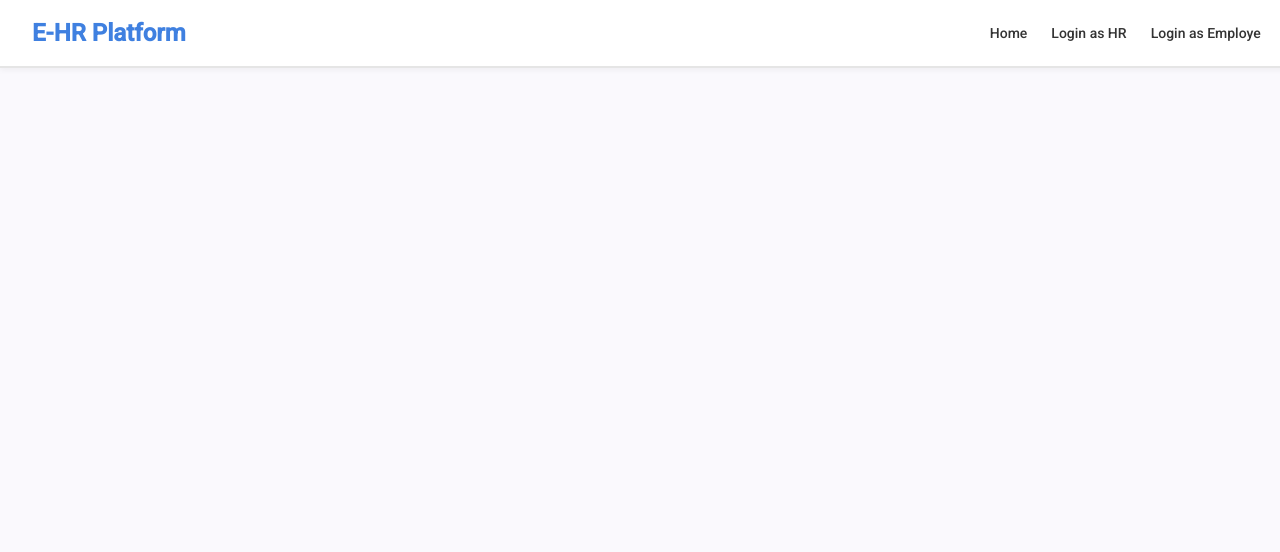
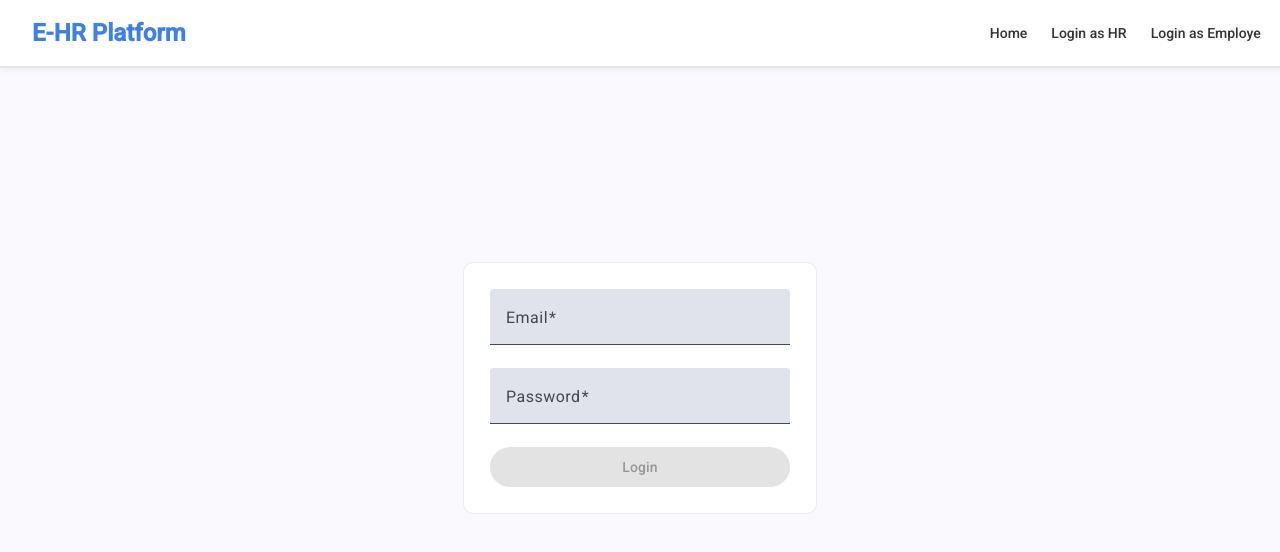
Before and after one commit to Nemanja0033/e-hr-platform-demo, an Angular app: page /employe/auth in a window 1280 px wide. Before the commit this address led to /. Shown: the top 552 px of the page. Built offline with nearby package versions, Linux system fonts and the light colour scheme.

Commit message:
feat: implement employee authentication flow and dashboard components

```diff
--- a/src/app/app.routes.ts
+++ b/src/app/app.routes.ts
@@ -2,6 +2,7 @@ import { Routes } from '@angular/router';
 import { AdminDashboard } from './modules/admin/components/admin-dashboard/admin-dashboard';
 import { Home } from './modules/home/home';
 import { HrAuth } from './modules/admin/components/admin-auth/hr-auth';
+import { EmployeAuth } from './modules/employe/components/employe-auth/employe-auth';
 export const routes: Routes = [
     {
         path: '',
@@ -14,5 +15,9 @@ export const routes: Routes = [
     {
         path: 'hr/dashboard', // samo "dashboard"
         component: AdminDashboard,
+    },
+    {
+        path: 'employe/auth',
+        component: EmployeAuth
     }
 ];
--- a/src/app/modules/admin/components/admin-auth/hr-auth.ts
+++ b/src/app/modules/admin/components/admin-auth/hr-auth.ts
@@ -3,11 +3,11 @@ import { FormBuilder, ReactiveFormsModule, Validators } from '@angular/forms';
 import { MatButtonModule } from '@angular/material/button';
 import { MatFormFieldModule } from '@angular/material/form-field';
 import { MatInputModule } from '@angular/material/input';
-import { AuthService } from '../../../core/services/auth/auth';
 import { CommonModule } from '@angular/common';
 import { UserStore } from '../../../core/store/user.store';
 import { MatSnackBar } from '@angular/material/snack-bar';
 import { Router } from '@angular/router';
+import { AuthService } from '../../../core/services/auth/auth';
 
 @Component({
   selector: 'app-admin',
@@ -57,7 +57,7 @@ export class HrAuth {
       return;
     }
 
-    this.authService.login(this.loginForm.getRawValue()).subscribe({
+    this.authService.loginHr(this.loginForm.getRawValue()).subscribe({
       next: (res: any) => {
         console.log('Login success', res);
         this.authService.saveToken(res.token);
@@ -80,13 +80,15 @@ export class HrAuth {
       return;
     }
 
-    this.authService.register(this.registerForm.getRawValue()).subscribe({
+    this.authService.registerHr(this.registerForm.getRawValue()).subscribe({
       next: (res: any) => {
         console.log('Register success', res);
         this._snackBar.open("Account succesfully created!")
         this.haveAccount.set(true); // Push user to login after succesfully register.
       },
-      error: (err) => console.error('Register failed', err)
+      error: (err) => {
+        this._snackBar.open(err.error.message, 'Got it');
+      }
     });
   }
 }
--- a/src/app/modules/admin/components/admin-dashboard/admin-dashboard.ts
+++ b/src/app/modules/admin/components/admin-dashboard/admin-dashboard.ts
@@ -16,18 +16,8 @@ export class AdminDashboard {
     private userStore: UserStore,
     private authService: AuthService
   ) {
+    // This is an observable $ - in name is common practice to detect a observable.
     this.user$ = this.userStore?.user$;
   }
 
-  ngOnInit() {
-    const token = localStorage.getItem('token');
-
-    if (token) {
-      this.authService.getMe().subscribe({
-        next: (user: any) => {
-          this.userStore.setUser({ ...user, token });
-        }
-      });
-    }
-  }
 }
--- a/src/app/modules/core/services/auth/auth.ts
+++ b/src/app/modules/core/services/auth/auth.ts
@@ -4,23 +4,25 @@ import { Injectable } from '@angular/core';
 @Injectable({
   providedIn: 'root',
 })
+// This service provides mehtods for both HR and Employe Auth flow
+
 export class AuthService {
   constructor(private http: HttpClient){}
 
-  register(registerData: {name: string; password: string; email: string} ){
-    return this.http.post(`http://localhost:3000/api/auth/register`, registerData);
+  registerHr(registerData: {name: string; password: string; email: string} ){
+    return this.http.post(`http://localhost:3000/api/hr/auth/register`, registerData);
   }
 
-  login(loginData: {email: string; password: string}){
-    return this.http.post(`http://localhost:3000/api/auth/login`, loginData);
+  loginHr(loginData: {email: string; password: string}){
+    return this.http.post(`http://localhost:3000/api/hr/auth/login`, loginData);
+  }
+
+  getMeHr(){
+    return this.http.get('http://localhost:3000/api/hr/auth/me');
   }
 
   logout(){
     localStorage.removeItem('token');
-  }
-
-  getMe(){
-    return this.http.get('http://localhost:3000/api/auth/me');
   }
 
   saveToken(token: string){
--- /dev/null
+++ b/src/app/modules/employe/components/employe-auth/employe-auth.css
@@ -0,0 +1,22 @@
+.container {
+    width: 100%;
+    height: 80%;
+    display: flex;
+    justify-content: center;
+    align-items: center;
+
+    .content-container {
+        background-color: white;
+        display: grid;
+        gap: 10px;
+        width: 300px;
+        border: 1px solid rgba(78, 78, 78, 0.11);
+        padding: 26px;
+        border-radius: 10px;
+
+        .form {
+            display: grid;
+            gap: 3px
+        }
+    }
+}
--- /dev/null
+++ b/src/app/modules/employe/components/employe-auth/employe-auth.html
@@ -0,0 +1,28 @@
+<main class="container">
+    <div class="content-container">
+        <form class="form" [formGroup]="loginForm" (ngSubmit)="handleLogin()">
+            <mat-form-field>
+                <mat-label>Email</mat-label>
+                <input matInput type="email" formControlName="email">
+
+                @if (loginForm.get('email')?.hasError('required') && loginForm.get('email')?.touched) {
+                <mat-error>Email is required</mat-error>
+                }
+                @if (loginForm.get('email')?.hasError('email') && loginForm.get('email')?.touched) {
+                <mat-error>Invalid email format</mat-error>
+                }
+            </mat-form-field>
+
+            <mat-form-field>
+                <mat-label>Password</mat-label>
+                <input matInput type="password" formControlName="password">
+
+                @if(loginForm.get('password')?.hasError('required') && loginForm.get('password')?.touched){
+                <mat-error>Password is required</mat-error>
+                }
+            </mat-form-field>
+
+            <button [disabled]="loginForm.pending || !loginForm.dirty" mat-flat-button color="primary" type="submit">Login</button>
+        </form>
+    </div>
+</main>
--- /dev/null
+++ b/src/app/modules/employe/components/employe-auth/employe-auth.ts
@@ -0,0 +1,37 @@
+import { Component } from '@angular/core';
+import { FormBuilder, FormGroup, ReactiveFormsModule, Validators } from '@angular/forms';
+import { AuthService } from '../../../core/services/auth/auth';
+import { UserStore } from '../../../core/store/user.store';
+import { MatError, MatFormField, MatLabel } from "@angular/material/form-field";
+import { MatInput } from '@angular/material/input';
+import { MatButton } from '@angular/material/button';
+
+@Component({
+  selector: 'app-employe-auth',
+  imports: [ReactiveFormsModule, MatFormField, MatLabel, MatError, MatInput, MatButton],
+  templateUrl: './employe-auth.html',
+  styleUrl: './employe-auth.css',
+})
+export class EmployeAuth {
+  loginForm;
+
+  constructor(
+    private fb: FormBuilder,
+    private authService: AuthService,
+    private userStore: UserStore
+  ){
+    this.loginForm = this.fb.group({
+      email: ['', [Validators.required, Validators.email]],
+      password: ['', Validators.required]
+    })
+  }
+
+  handleLogin(){
+    if(this.loginForm.invalid){
+      this.loginForm.markAllAsTouched();
+      return;
+    }
+
+    console.log(this.loginForm.value);
+  }
+}
--- /dev/null
+++ b/src/app/modules/employe/components/employe-dashboard/employe-dashboard.html
@@ -0,0 +1 @@
+<p>employe-dashboard works!</p>
--- a/src/app/modules/shared/components/navbar/navbar.ts
+++ b/src/app/modules/shared/components/navbar/navbar.ts
@@ -1,10 +1,10 @@
 import { Component } from "@angular/core";
 import { Router, RouterLink } from "@angular/router";
 import { Observable } from "rxjs";
-import { AuthService } from "../../../core/services/auth/auth";
 import { UserStore } from "../../../core/store/user.store";
 import { AsyncPipe } from "@angular/common";
 import { MatSnackBar } from "@angular/material/snack-bar";
+import { AuthService } from "../../../core/services/auth/auth";
 
 @Component({
   selector: 'app-navbar',
@@ -19,6 +19,18 @@ export class Navbar {
     this.isAuth$ = this.userStore.isUserAuth$;
   }
 
+  ngOnInit() {
+    const token = localStorage.getItem('token');
+
+    if (token) {
+      this.authService.getMeHr().subscribe({
+        next: (user: any) => {
+          this.userStore.setUser({ ...user, token });
+        }
+      });
+    }
+  }
+
   handleLogout() {
     this.authService.logout();
     this.userStore.clearUser();
```
Also changed, not shown: src/app/modules/employe/components/employe-dashboard/employe-dashboard.ts (added, +11 -0 lines), src/app/modules/employe/components/employe-dashboard/employe-dashboard.css (added), 2 other files (tests, documents, lock files or other folders).
